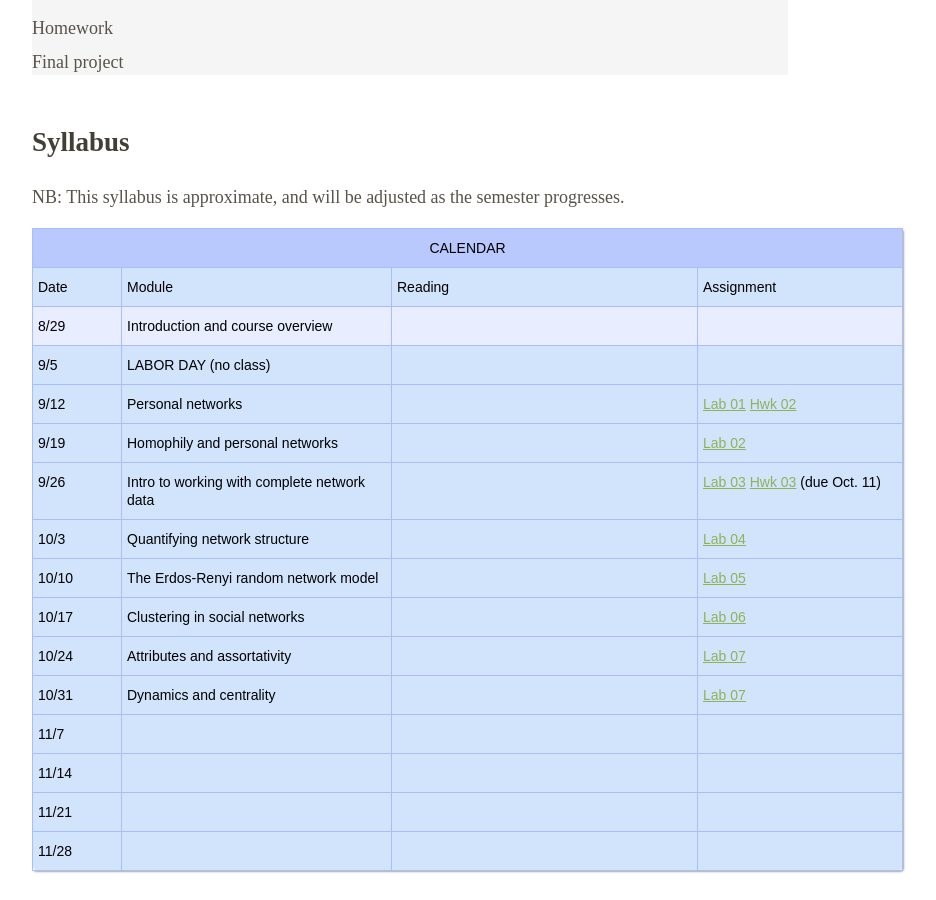
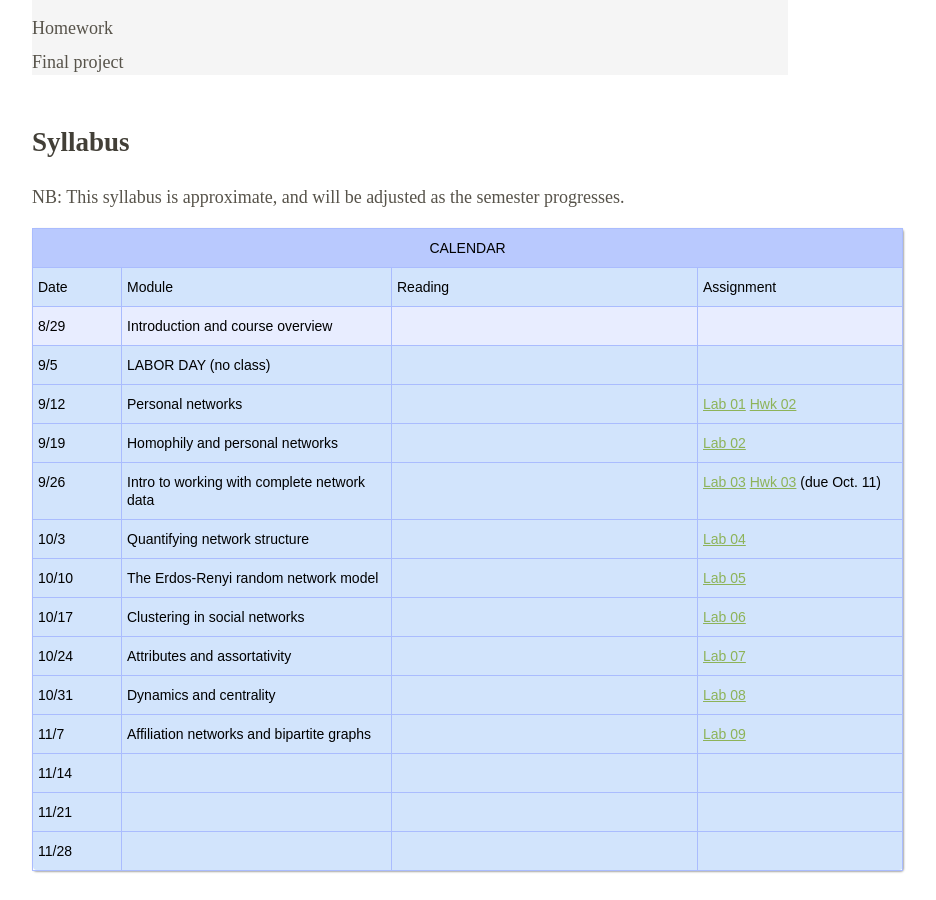
Before and after one commit to dfeehan/dfeehan.github.io, a Jekyll site: the page teaching/2016fa_ls88.html, which Jekyll copies as it is, in a window 1280 px wide and 900 px high, scrolled down 1224 px. Shown: the whole window, without its empty margins (76-1012 px from the left). Built offline with Jekyll 4.4.1, drawn with Linux system fonts in a browser that asks for light colours.

Commit message:
link to lab 09

```diff
--- a/teaching/2016fa_ls88.html
+++ b/teaching/2016fa_ls88.html
@@ -677,7 +677,7 @@
 <td class="tg-dn63">
 </td>
 <td class="tg-dn63">
-<a href="https://data8.berkeley.edu/hub/interact?repo=social-networks-connector&amp;path=lab08">Lab 07</a>
+<a href="https://data8.berkeley.edu/hub/interact?repo=social-networks-connector&amp;path=lab08">Lab 08</a>
 </td>
 </tr>
 <!--
@@ -688,10 +688,12 @@
 11/7
 </td>
 <td class="tg-dn63">
+Affiliation networks and bipartite graphs
 </td>
 <td class="tg-dn63">
 </td>
 <td class="tg-dn63">
+<a href="https://data8.berkeley.edu/hub/interact?repo=social-networks-connector&amp;path=lab09">Lab 09</a>
 </td>
 </tr>
 <!--
```
